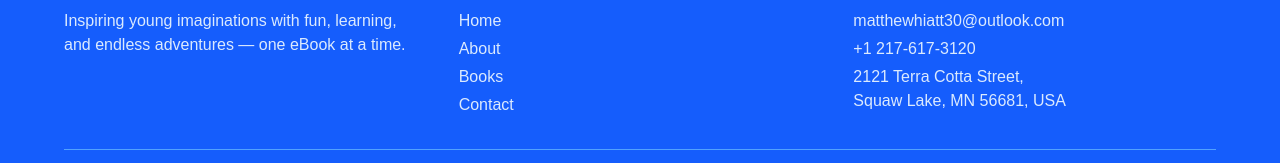
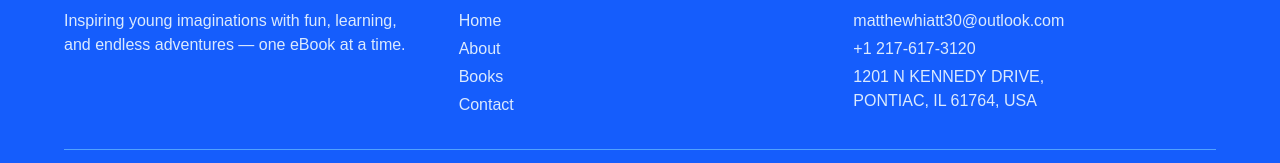
Before and after one commit to CGAJAY/KaZoom, a Next.js app: page / in a window 1280 px wide. Shown: the part 1713-1876 px from the top of the page. Built offline with nearby package versions, Linux system fonts and the light colour scheme.

Commit message:
Changed footer

```diff
--- a/src/components/Footer.tsx
+++ b/src/components/Footer.tsx
@@ -61,8 +61,8 @@ const Footer = () => {
                             </a>
                         </li>
                         <li>
-                            2121 Terra Cotta Street, <br />
-                            Squaw Lake, MN 56681, USA
+                            1201 N KENNEDY DRIVE, <br />
+                            PONTIAC, IL 61764, USA
                         </li>
                     </ul>
                 </div>
```
